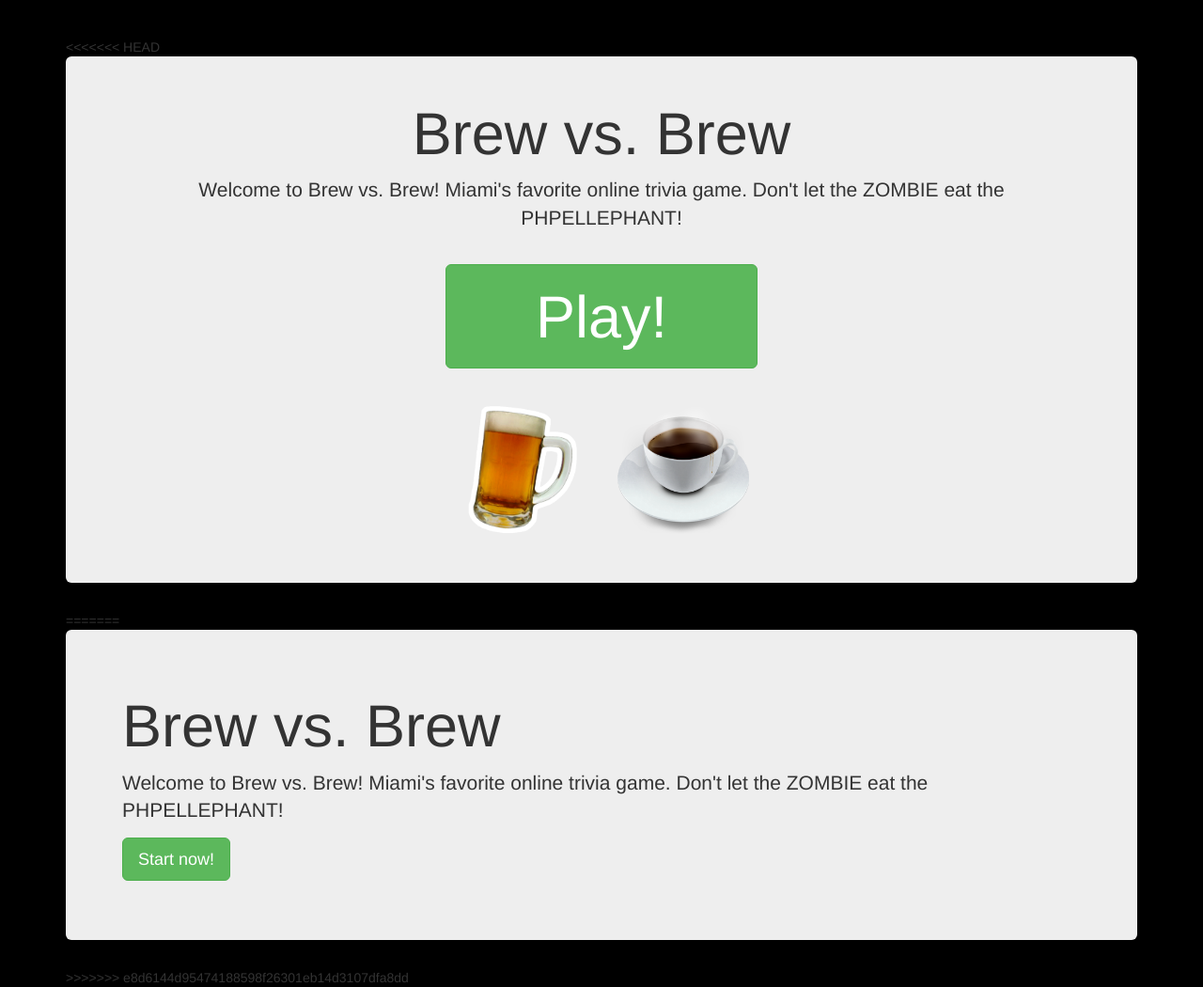
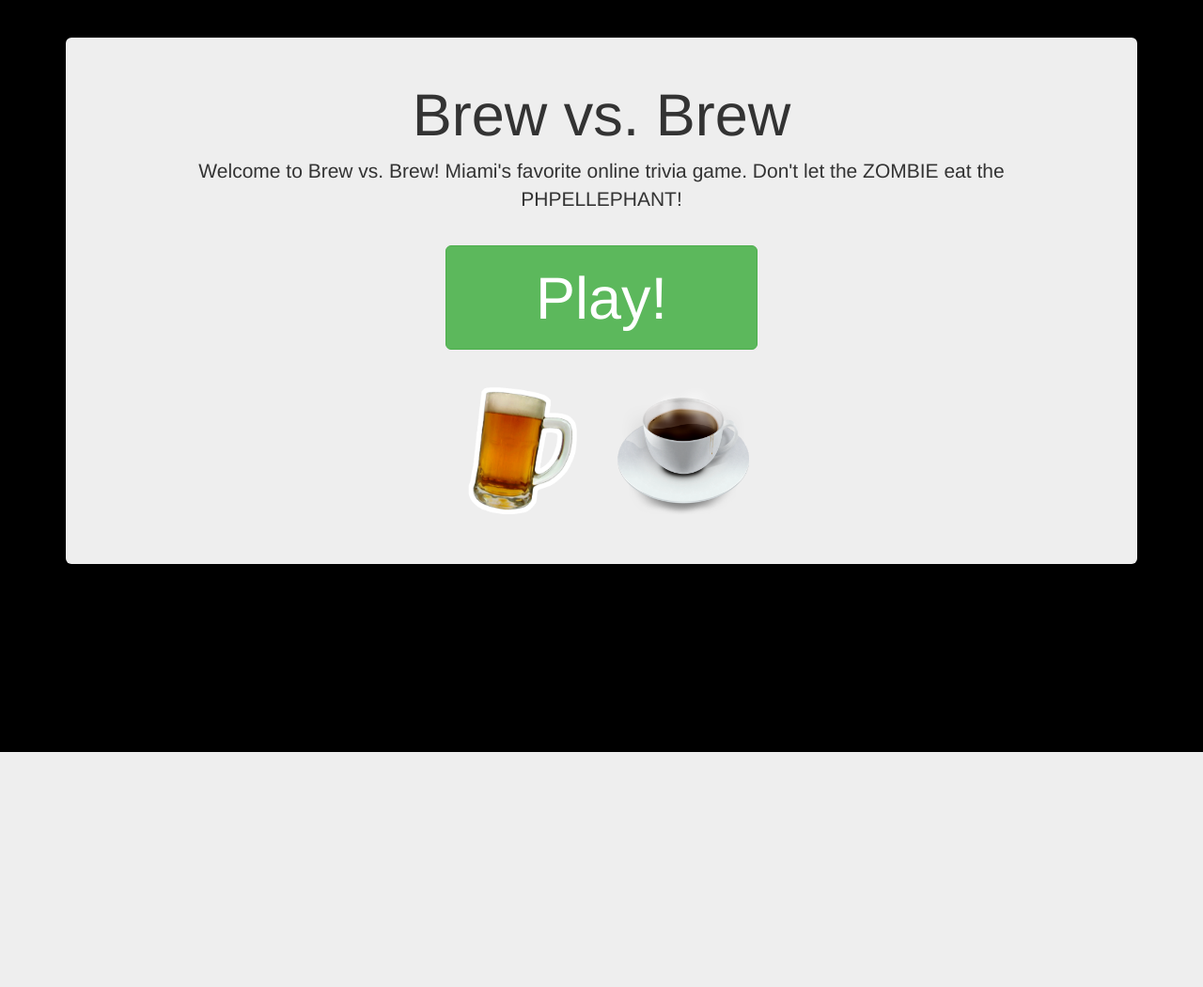
Before and after one commit to danicheman/miami-joe-or-brew, a PHP site: page / in a window 1280 px wide. Shown: the whole page at 94% size. After the commit the page ends 800 px from the top, so only its background shows below. Run offline with PHP 8.4, Linux system fonts and the light colour scheme; some libraries are stand-ins or nearby versions.

Commit message:
merged changes

```diff
--- a/views/layout.php
+++ b/views/layout.php
@@ -33,8 +33,9 @@
         <h3 class="text-muted">Miami Brew vs. Brew</h3>
       </div>
     -->
-<<<<<<< HEAD
+
       <div class="jumbotron" style="text-align: center;">
+<? if (empty($jumbotron_message)): ?>
         <h1 style="margin-top: 0;">Brew vs. Brew</h1>
         <p class="lead">Welcome to Brew vs. Brew!  Miami's favorite online trivia game.  Don't let the ZOMBIE eat the PHPELLEPHANT!</p>
 
@@ -46,6 +47,9 @@
             <div><img class="col-md-2 col-md-offset-4" src="images/beer-icon.gif"></div>
             <div><img class="col-md-2 col-md-offset-0" src="images/coffee_awesome.png"></div>
         </div>
+<? else:
+    echo $jumbotron_message;
+endif; ?>
       </div>
 
       <!--<div class="row marketing">
@@ -71,18 +75,6 @@
           <p>Maecenas sed diam eget risus varius blandit sit amet non magna.</p>
         </div>
       </div>-->
-=======
-      <div class="jumbotron">
-        <h1>Brew vs. Brew</h1>
-        <? if(empty($jumbotron_message)):?>
-	<p class="lead">Welcome to Brew vs. Brew!  Miami's favorite online trivia game.  Don't let the ZOMBIE eat the PHPELLEPHANT!</p>
-        <p><a href="?page=game" class="btn btn-lg btn-success start" role="button">Start now!</a></p>
-        <? else:
-            echo $jumbotron_message;
-           endif; ?>
-      </div>
-
->>>>>>> e8d6144d95474188598f26301eb14d3107dfa8dd
 
       <!--<div class="footer">
         <p>&copy; Company 2014</p>
```
